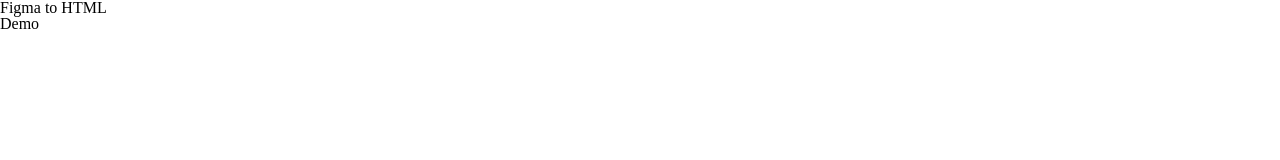
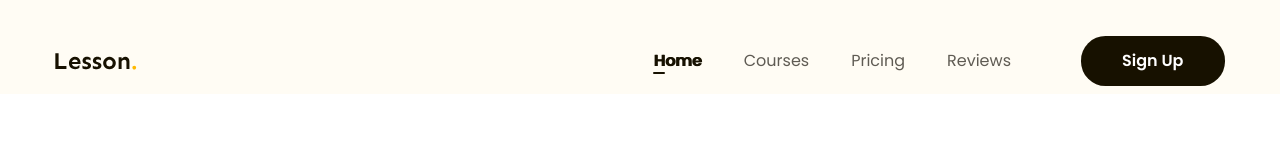
Before and after one commit to tranmanhthangg/figma-to-html, a plain HTML site: page index.html in a window 1280 px wide. Shown: the top 160 px of the page. Drawn offline with Linux system fonts and the light colour scheme.

Commit message:
p3 tạo header

```diff
--- a/assets/css/style.css
+++ b/assets/css/style.css
@@ -8,4 +8,89 @@ html {
 
 body {
     font-size: 1.6rem;
+    font-family: "Poppins", sans-serif;
 }
+
+/*========== common ==========*/
+
+a {
+    text-decoration: none;;
+}
+
+.main-content {
+    width: 1170px;
+    max-width: calc(100% - 48px);
+    margin-left: auto;
+    margin-right: auto;
+}
+
+.btn {
+    display: inline-block;
+    padding: 0px 41px;
+    min-width: 118px;
+    line-height: 50px;
+    color: #FFF;
+    font-size: 1.6rem;
+    font-weight: 600;
+    border-radius: 24.5px;
+background: #171100;
+}
+
+/*========== header ==========*/
+
+.header {
+    background: #FFFCF4;
+}
+
+.header.fixed {
+    position: sticky;
+    top: -28px;
+}
+
+.header .body{
+    display: flex;
+    align-items: center;
+    padding: 36px 0 8px;
+}
+
+.nav {
+    margin-left: auto;
+}
+
+.nav ul {
+    display: flex;
+}
+
+.nav a {
+    position: relative;
+    color: #5F5B53;
+    font-size: 1.6rem;
+    padding: 8px 21px;
+}
+
+.nav li.active a,
+.nav a:hover {
+    color: #171100;
+    font-weight: 600;
+    text-shadow: 1px 0 0 currentColor;
+}
+
+.nav li.active a::after {
+    position: absolute;
+    left: 21px;
+    bottom: 6px;
+    display: block;
+    content: "";
+    width: 12px;
+    height: 2px;
+    border-radius: 1px;
+    background: #171100;
+}
+
+.header .action {
+    margin-left: 49px;
+}
+
+.header .btn-sign-up {
+    min-width: 144px;
+}
--- a/index.html
+++ b/index.html
@@ -3,12 +3,46 @@
 <head>
     <meta charset="UTF-8">
     <meta name="viewport" content="width=device-width, initial-scale=1.0">
+    <!-- reset css-->
     <link rel="stylesheet" href="./assets/css/reset.css">
+    <!-- embed fonts -->
+    <link rel="preconnect" href="https://fonts.googleapis.com">
+    <link rel="preconnect" href="https://fonts.gstatic.com" crossorigin>
+    <link href="https://fonts.googleapis.com/css2?family=Poppins:ital,wght@0,400;0,500;0,600;0,700;1,400;1,500&family=Sen:wght@700&display=swap" rel="stylesheet">
+    <!-- style css -->
     <link rel="stylesheet" href="./assets/css/style.css">
     <title>Figma to HTML tuhoc.cc</title>
 </head>
-<body>
-    <h1>Figma to HTML</h1>
-    <h2>Demo</h2>
+<body style="height: 10000px;">
+    <!-- header -->
+    <header class="header fixed">
+        <div class="main-content">
+            <div class="body">
+                <!-- logo -->
+                 <img src="./assets/img/Logo.svg" alt="Lesson." class="logo">
+                <!-- nav -->
+                 <nav class="nav">
+                    <ul>
+                        <li class="active">
+                            <a href="#!">Home</a>
+                        </li>
+                        <li>
+                            <a href="#!">Courses</a>
+                        </li>
+                        <li>
+                            <a href="#!">Pricing</a>
+                        </li>
+                        <li>
+                            <a href="#!">Reviews</a>
+                        </li>
+                    </ul>
+                 </nav>
+                <!-- btn action -->
+                 <div class="action">
+                    <a href="#!" class="btn btn-sign-up">Sign Up</a>
+                 </div>
+            </div>
+        </div>
+    </header>
 </body>
 </html>
```
Also changed, not shown: assets/img/Logo.svg (added).
